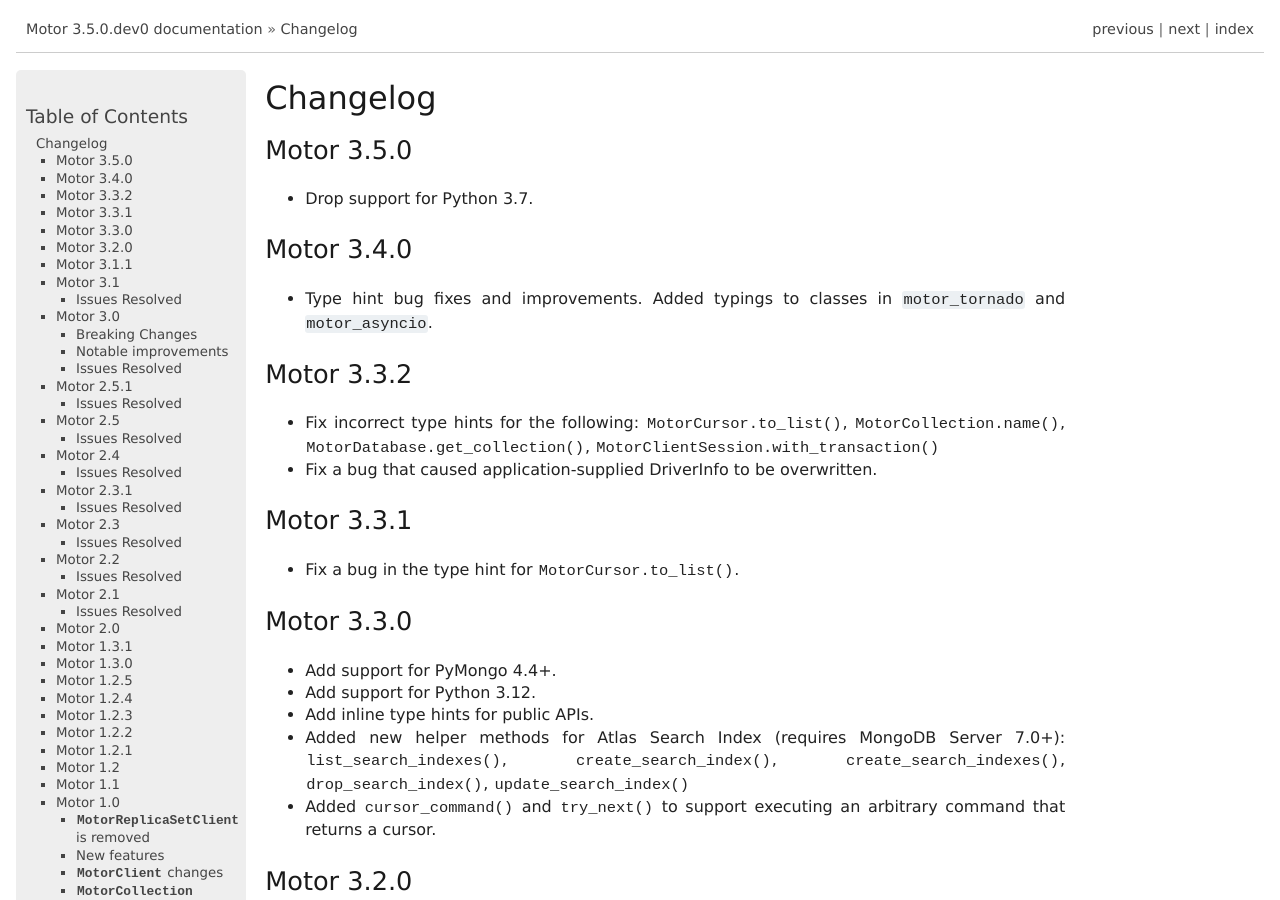
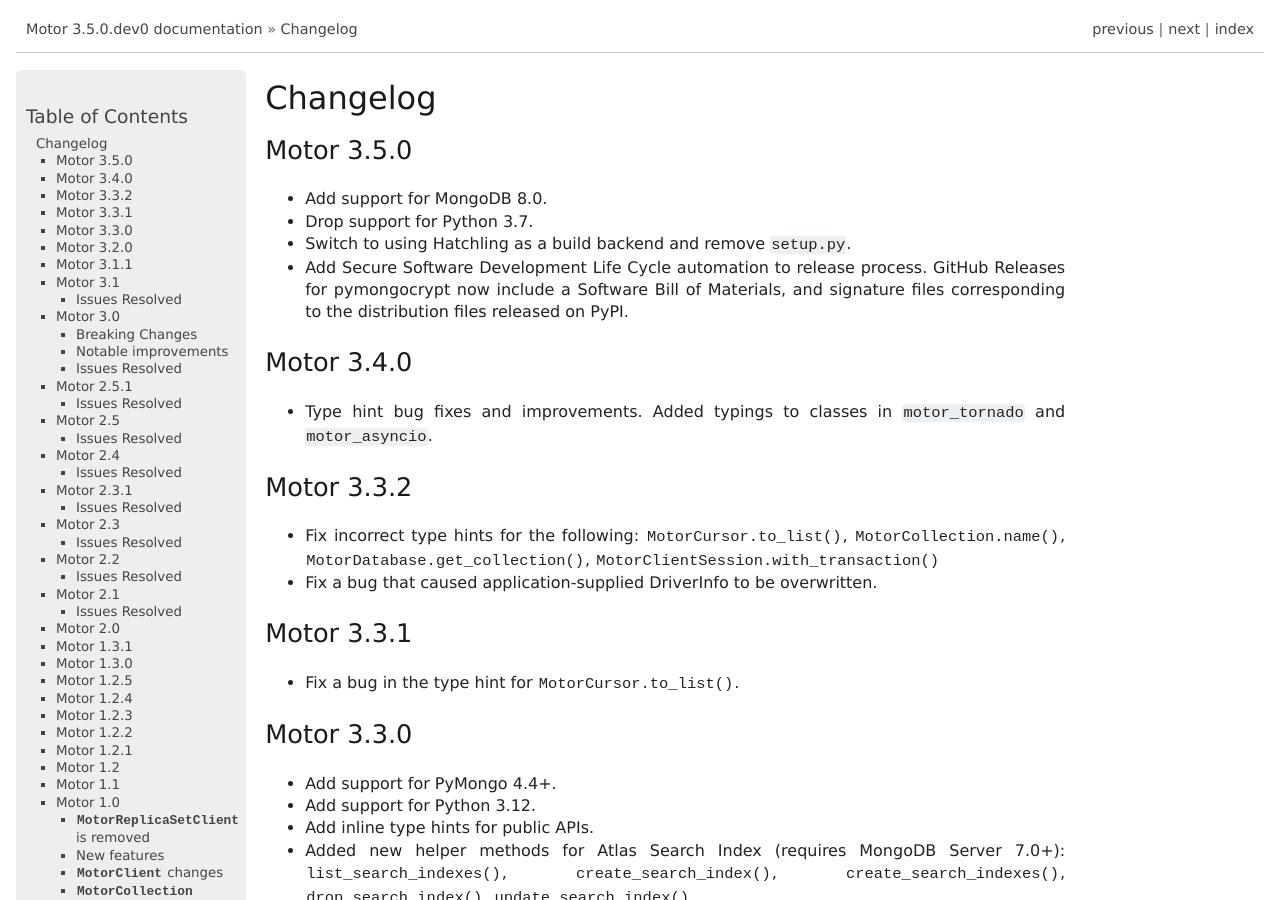
Before and after one commit to mongodb/motor, a Sphinx documentation site: the page built from doc/changelog.rst, in a window 1280 px wide and 900 px high. Built offline with Sphinx 7.4.7, drawn with Linux system fonts in a browser that asks for light colours; the version number is read from the project's files by our own code.

Commit message:
MOTOR-1332 Add changelog for 3.5

```diff
--- a/doc/changelog.rst
+++ b/doc/changelog.rst
@@ -6,7 +6,12 @@
 Motor 3.5.0
 -----------
 
+- Add support for MongoDB 8.0.
 - Drop support for Python 3.7.
+- Switch to using Hatchling as a build backend and remove ``setup.py``.
+- Add Secure Software Development Life Cycle automation to release process.
+  GitHub Releases for pymongocrypt now include a Software Bill of Materials, and signature
+  files corresponding to the distribution files released on PyPI.
 
 Motor 3.4.0
 -----------
```
